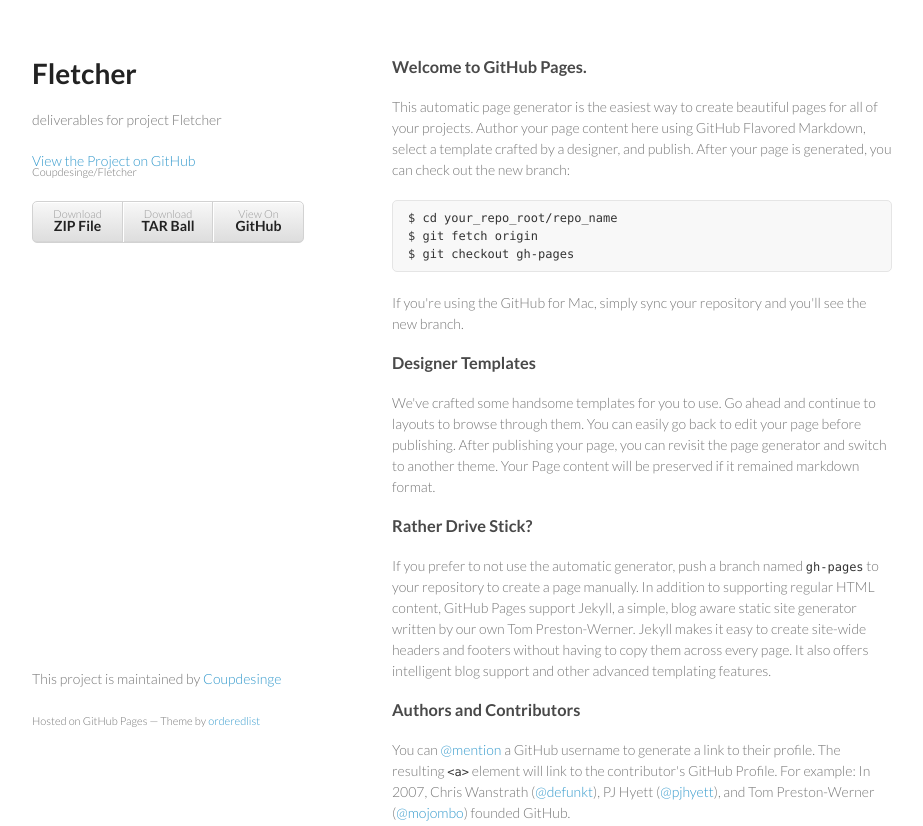
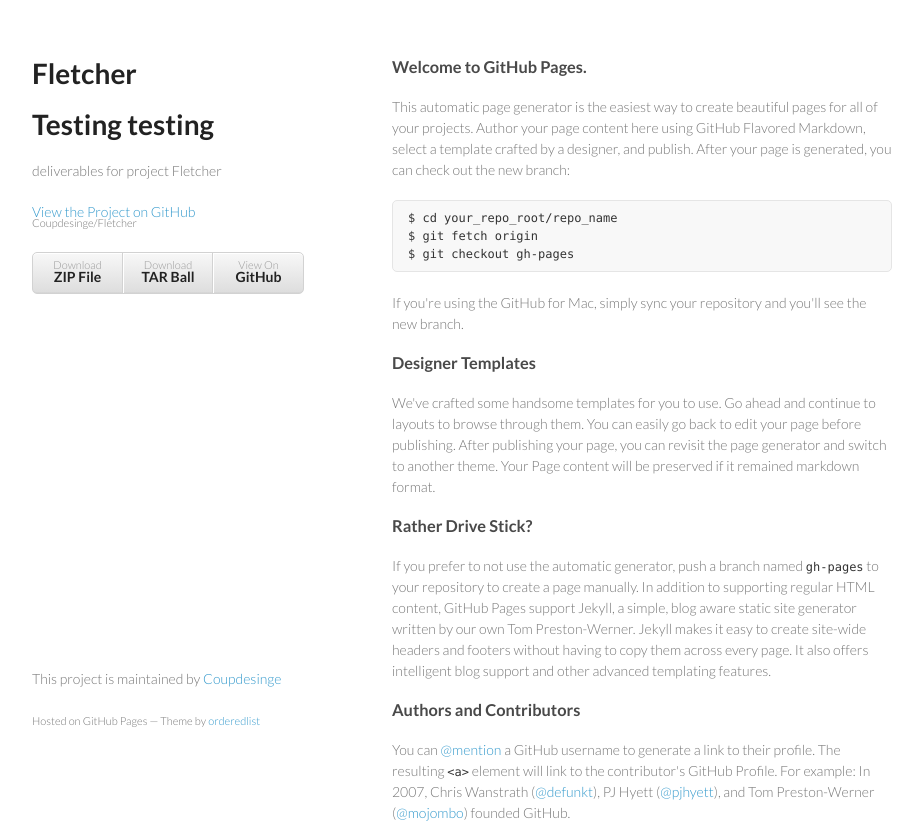
Before and after one commit to Coupdesinge/Fletcher, a plain HTML site: page index.html in a window 1280 px wide. Shown: the top 826 px of the page, without its empty margins (178-1101 px from the left). Drawn offline with Linux system fonts and the light colour scheme.

Commit message:
Update index.html

```diff
--- a/index.html
+++ b/index.html
@@ -16,6 +16,7 @@
     <div class="wrapper">
       <header>
         <h1>Fletcher</h1>
+        <h1>Testing testing</h1>
         <p>deliverables for project Fletcher</p>
 
         <p class="view"><a href="https://github.com/Coupdesinge/Fletcher">View the Project on GitHub <small>Coupdesinge/Fletcher</small></a></p>
```
